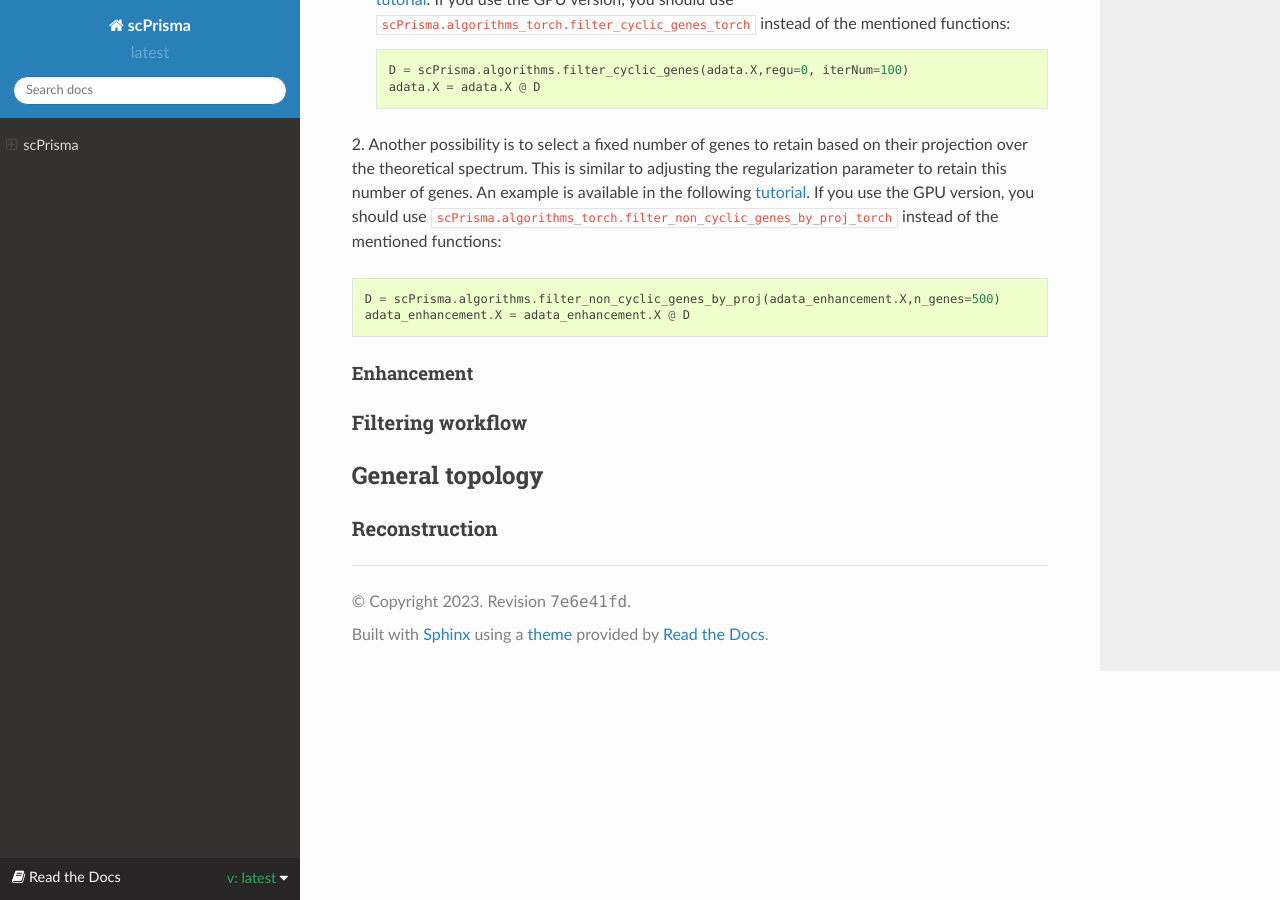
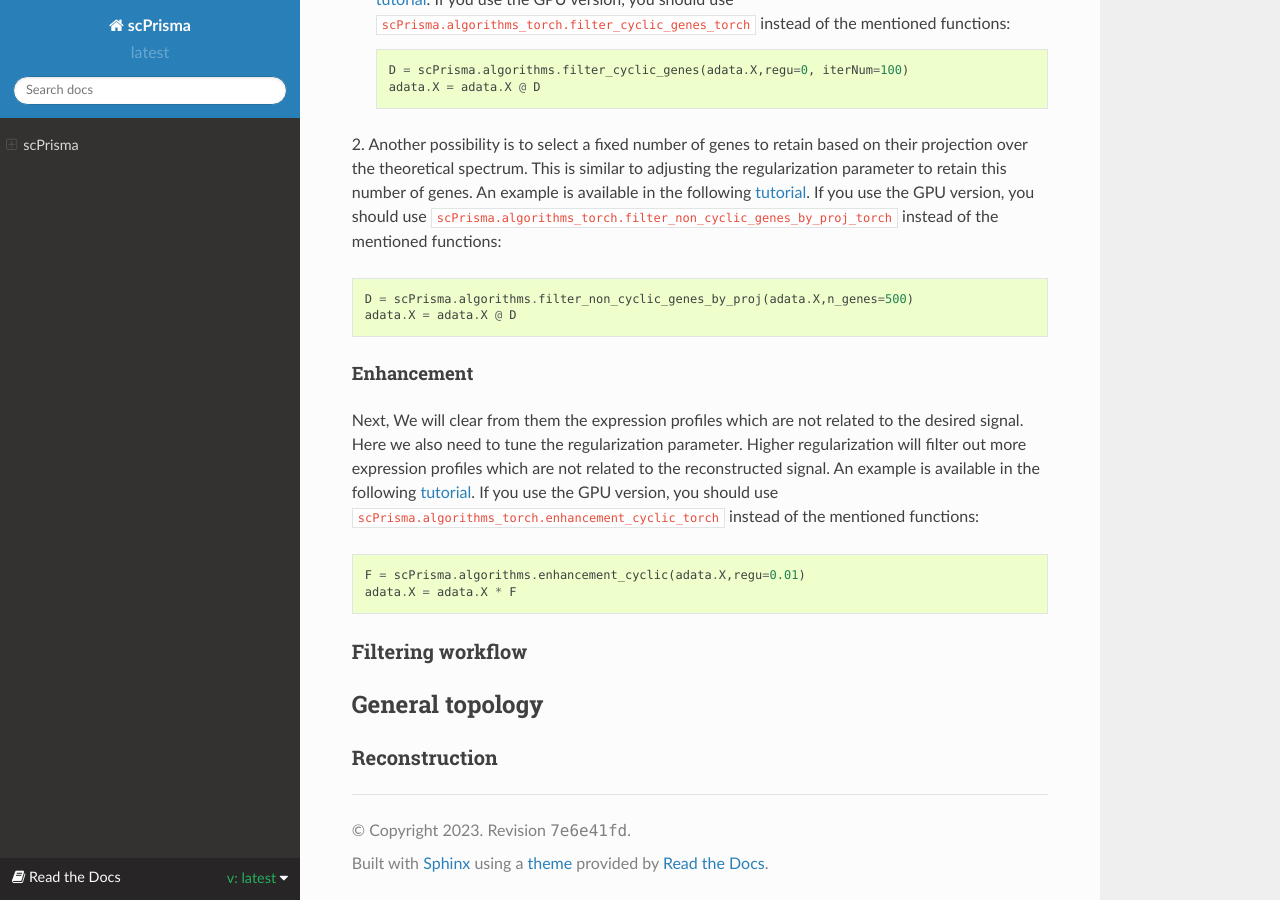
Before and after one commit to nitzanlab/scPrisma, a Sphinx documentation site: the page built from docs/index.rst, in a window 1280 px wide and 900 px high, scrolled down 3838 px. Built offline with Sphinx 7.4.7 and the Read the Docs theme 2.0.0, drawn with Linux system fonts in a browser that asks for light colours; pages that are not in the unit, such as notebooks, are missing from menus.

Commit message:
Update index.rst

```diff
--- a/docs/index.rst
+++ b/docs/index.rst
@@ -112,12 +112,18 @@ This can be done in two ways:
 2. Another possibility is to select a fixed number of genes to retain based on their projection over the theoretical spectrum. This is similar to adjusting the regularization parameter to retain this number of genes.  An example is available in the following
 `tutorial <https://github.com/nitzanlab/scPrisma/blob/master/tutorials/hematopoietic_progenitors_reconstruction_with_partial_prior_knowledge.ipynb>`_. If you use the GPU version, you should use ``scPrisma.algorithms_torch.filter_non_cyclic_genes_by_proj_torch`` instead of the mentioned functions::
 
-      D = scPrisma.algorithms.filter_non_cyclic_genes_by_proj(adata_enhancement.X,n_genes=500)
-      adata_enhancement.X = adata_enhancement.X @ D
+      D = scPrisma.algorithms.filter_non_cyclic_genes_by_proj(adata.X,n_genes=500)
+      adata.X = adata.X @ D
 
 
 Enhancement
 ******
+Next, We will clear from them the expression profiles which are not related to the desired signal.
+Here we also need to tune the regularization parameter. Higher regularization will filter out more expression profiles which are not related to the reconstructed signal. An example is available in the following
+`tutorial <https://github.com/nitzanlab/scPrisma/blob/master/tutorials/hematopoietic_progenitors_reconstruction_with_partial_prior_knowledge.ipynb>`_. If you use the GPU version, you should use ``scPrisma.algorithms_torch.enhancement_cyclic_torch`` instead of the mentioned functions::
+
+      F = scPrisma.algorithms.enhancement_cyclic(adata.X,regu=0.01)
+      adata.X = adata.X * F
 
 Filtering workflow
 ~~~~~~~~~~
```
